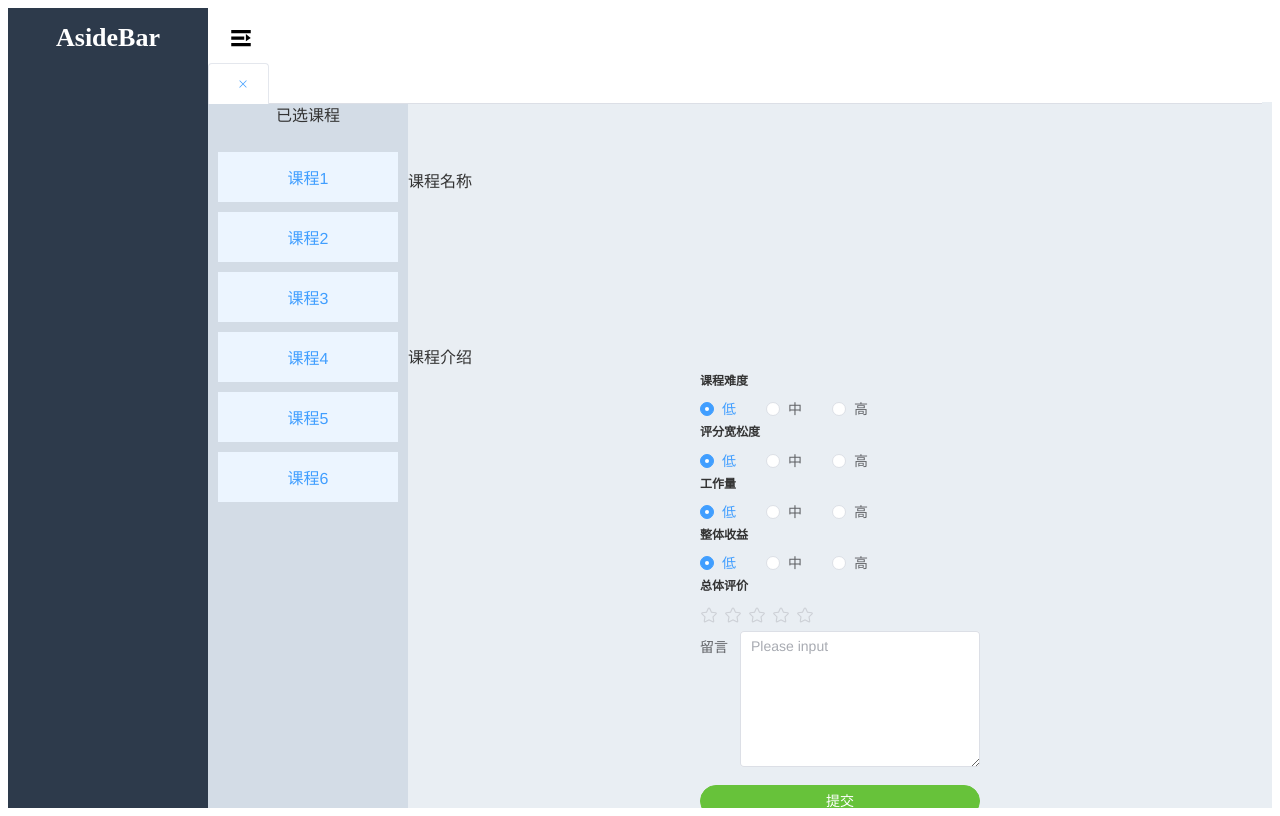
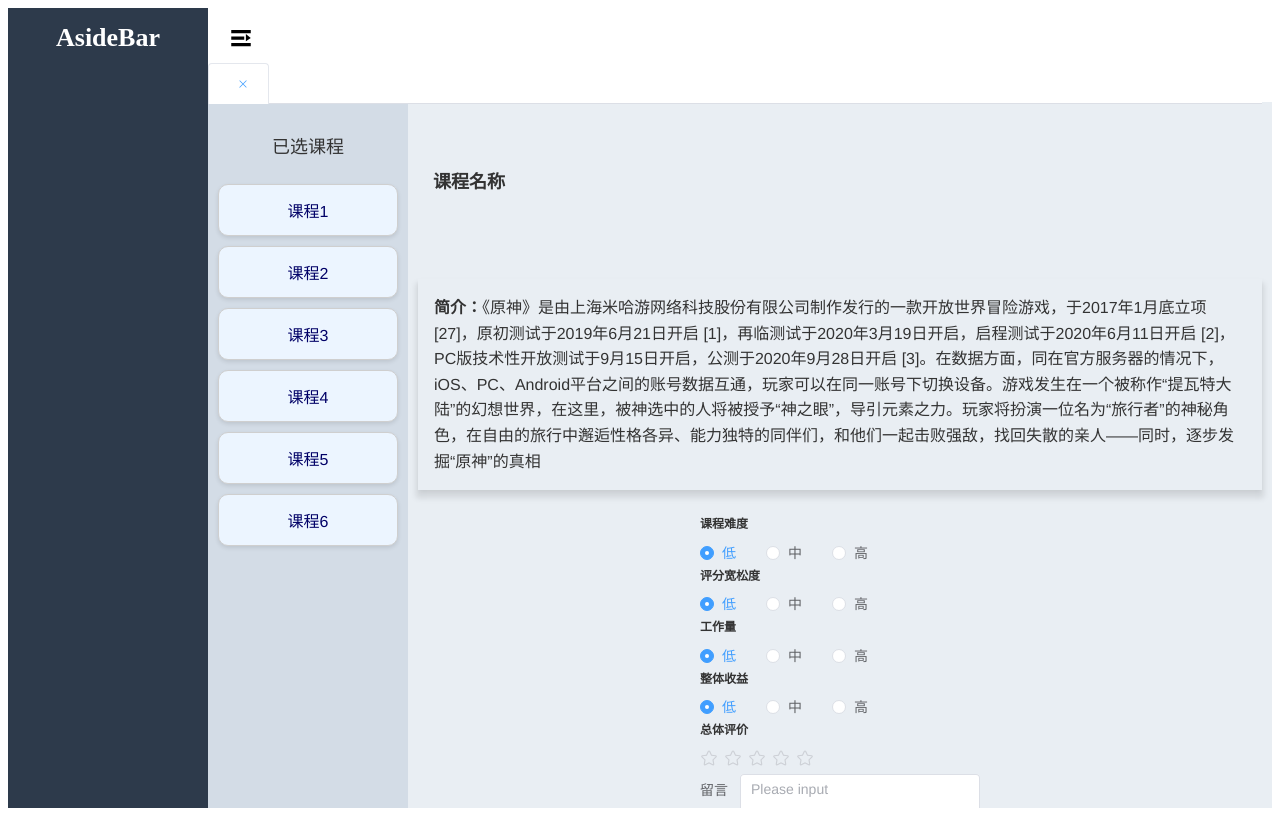
Before and after one commit to sustech-cs304/team-project-24spring-39, a Vue app in the folder se_frontend/: page /evaluation in a window 1280 px wide. Built offline with nearby package versions, Linux system fonts and the light colour scheme; what makeit-captcha would draw is missing.

Commit message:
redesigned

```diff
--- a/se_frontend/src/component/Evaluate/CourseInfo.vue
+++ b/se_frontend/src/component/Evaluate/CourseInfo.vue
@@ -1,14 +1,19 @@
 <template>
   <div>
-    <span>{{ selectedCourseName }}</span>
-    <p>{{ selectedCourseIntro }}</p>
+    <span class="course-name">{{ selectedCourseName }}</span>
+    <p
+      class="course-intro"
+      :style="{ boxShadow: shadowStyle, padding: '1rem' }"
+    >
+      <span class="label">简介：</span>{{ selectedCourseIntro }}
+    </p>
   </div>
 </template>
 
 <script setup>
 import { computed } from "vue";
 import { useStore } from "vuex";
-
+import { ref } from "vue";
 const store = useStore();
 
 const selectedCourseName = computed(
@@ -18,4 +23,44 @@
 const selectedCourseIntro = computed(
   () => store.state.userStore.selectedCourse.intro
 );
+
+// 假设您想要应用 "Dark Shadow" 样式
+const shadowType = ref("dark");
+
+// 使用提供的方法来获取 CSS 变量名
+const getCssVarName = (type) => {
+  return `--el-box-shadow${type ? "-" : ""}${type}`;
+};
+
+// 定义 CSS 变量
+const cssVars = {
+  "--el-box-shadow-dark":
+    "0 6px 6px 2px rgba(0, 0, 0, 0.1), 0 2px 4px -1px rgba(0, 0, 0, 0.06)",
+};
+
+// 计算阴影样式
+const shadowStyle = computed(() => {
+  return cssVars[getCssVarName(shadowType.value)];
+});
 </script>
+
+<style>
+.course-intro {
+  margin-left: 10px;
+  margin-right: 10px;
+  letter-spacing: normal; /* 调整为正常的字符间距 */
+  word-spacing: normal; /* 调整为正常的单词间距 */
+  line-height: 1.6; /* 调整行间距，1.6 是较常见的值 */
+}
+
+.course-name {
+  margin-left: 25px; /* 与左边界的距离 */
+  font-family: "Arial Black", Gadget, sans-serif; /* 醒目的字体 */
+  font-weight: bold; /* 字体加粗 */
+  font-size: 18px;
+}
+
+.label {
+  font-weight: bold; /* 使标签文字加粗 */
+}
+</style>
--- a/se_frontend/src/component/Evaluate/CourseList.vue
+++ b/se_frontend/src/component/Evaluate/CourseList.vue
@@ -9,9 +9,6 @@
       {{ course.name }}
     </li>
   </ul>
-  <!-- <div class="course-display" v-if="selectedCourse">
-    <h3>{{ selectedCourse.name }}</h3>
-  </div> -->
 </template>
 
 <script setup>
@@ -42,6 +39,10 @@
   background: var(--el-color-primary-light-9);
   margin: 10px;
   color: var(--el-color-primary);
+  box-shadow: 0 2px 4px rgba(0, 0, 0, 0.1);
+  color: rgb(0, 0, 103);
+  border: 1px solid #cfcfcf; /* 添加边框 */
+  border-radius: 10px; /* 设置边框为圆角 */
 }
 .infinite-list .infinite-list-item + .list-item {
   margin-top: 10px;
--- a/se_frontend/src/component/Evaluate/RatingComponent.vue
+++ b/se_frontend/src/component/Evaluate/RatingComponent.vue
@@ -31,7 +31,7 @@
         <el-input
           v-model="textarea"
           style="width: 240px"
-          :rows="6"
+          :rows="4"
           type="textarea"
           placeholder="Please input"
         />
@@ -117,7 +117,7 @@
 }
 
 .el-input {
-  height: 500px;
+  height: 100px;
   width: 100%;
 }
 </style>
--- a/se_frontend/src/store/modules/user.js
+++ b/se_frontend/src/store/modules/user.js
@@ -11,7 +11,11 @@
       JSON.parse(localStorage.getItem("MENU_LIST") || "[]"),
 
     courses: [
-      { id: 1, name: "课程1", intro: "intro_1" },
+      {
+        id: 1,
+        name: "课程1",
+        intro: "intro_1",
+      },
       { id: 2, name: "课程2", intro: "intro_2" },
       { id: 3, name: "课程3", intro: "intro_3" },
       { id: 4, name: "课程4", intro: "intro_4" },
@@ -19,7 +23,12 @@
       { id: 6, name: "课程6", intro: "intro_6" },
     ],
 
-    selectedCourse: { id: -1, name: "课程名称", intro: "课程介绍" },
+    selectedCourse: {
+      id: -1,
+      name: "课程名称",
+      intro:
+        "《原神》是由上海米哈游网络科技股份有限公司制作发行的一款开放世界冒险游戏，于2017年1月底立项 [27]，原初测试于2019年6月21日开启 [1]，再临测试于2020年3月19日开启，启程测试于2020年6月11日开启 [2]，PC版技术性开放测试于9月15日开启，公测于2020年9月28日开启 [3]。在数据方面，同在官方服务器的情况下，iOS、PC、Android平台之间的账号数据互通，玩家可以在同一账号下切换设备。游戏发生在一个被称作“提瓦特大陆”的幻想世界，在这里，被神选中的人将被授予“神之眼”，导引元素之力。玩家将扮演一位名为“旅行者”的神秘角色，在自由的旅行中邂逅性格各异、能力独特的同伴们，和他们一起击败强敌，找回失散的亲人——同时，逐步发掘“原神”的真相",
+    },
   },
   mutations: {
     // 设置登录状态
--- a/se_frontend/src/views/courseEvaluate.vue
+++ b/se_frontend/src/views/courseEvaluate.vue
@@ -9,7 +9,9 @@
     <el-container style="height: 100%">
       <el-container>
         <el-aside width="200px">
-          <div style="text-align: center">已选课程</div>
+          <div style="text-align: center; margin-top: 30px; font-size: 18px">
+            已选课程
+          </div>
           <CourseList />
         </el-aside>
         <el-main>
@@ -58,7 +60,7 @@
   display: flex;
   justify-content: center;
   align-items: center;
-  height: 40%; /* 或者根据需要调整高度 */
+  height: 60%; /* 或者根据需要调整高度 */
 }
 </style>
 
```
